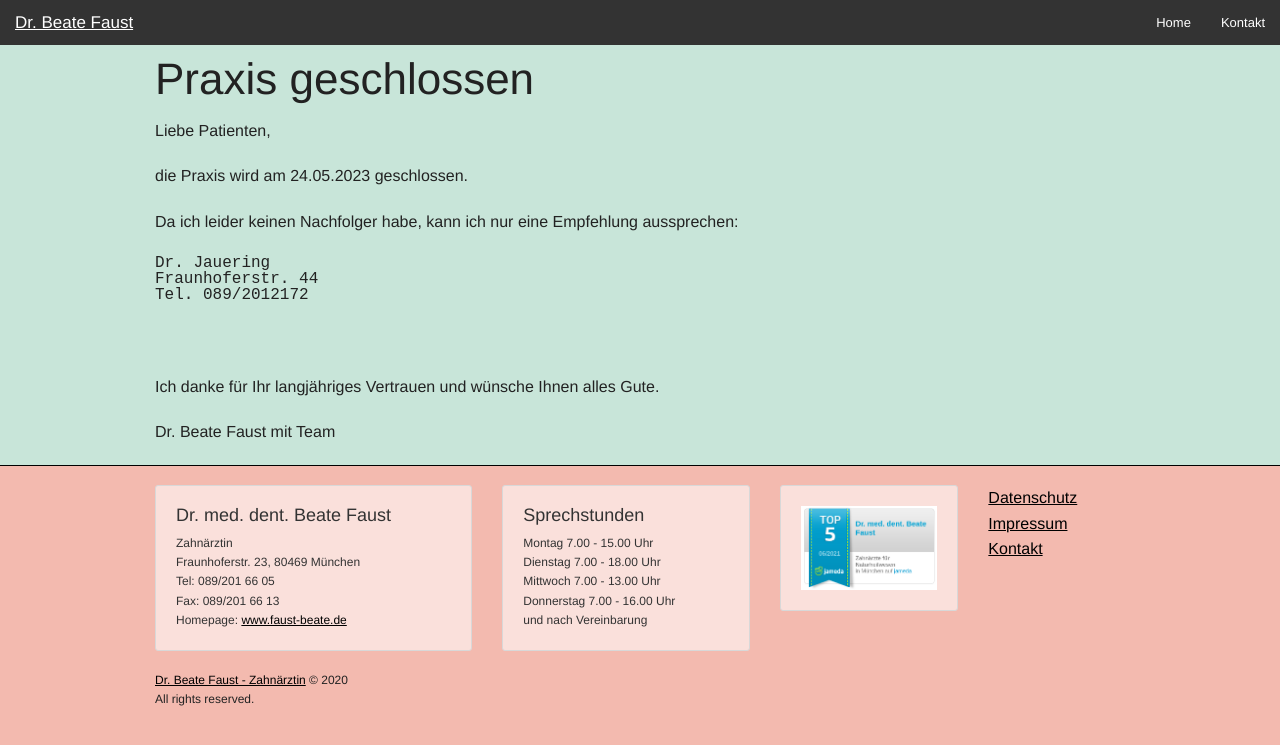
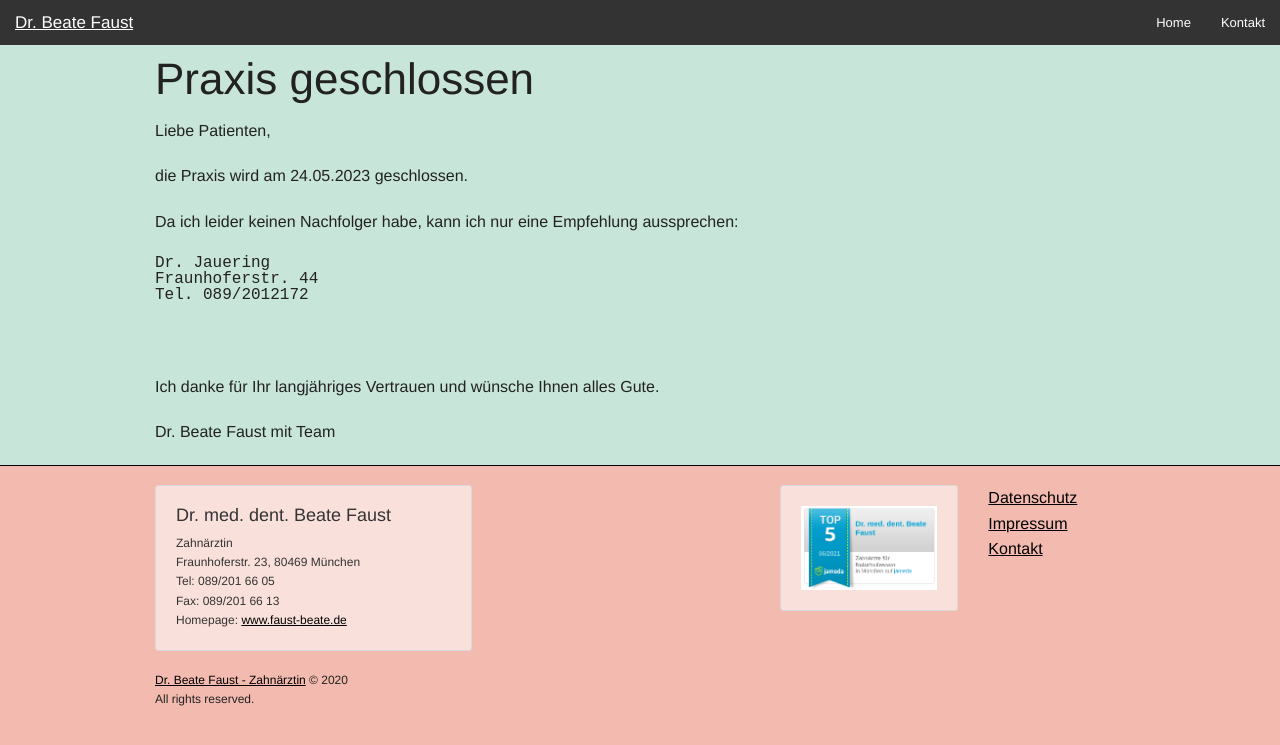
Before and after one commit to faust-beate/faust-beate.github.io, a Jekyll site: the page built from index.md, in a window 1280 px wide. Shown: the top 745 px of the page. Built offline with Jekyll 4.4.1, drawn with Linux system fonts in a browser that asks for light colours; our own code applies the rules of GitHub Pages for plain Markdown files.

Commit message:
Remove Sprechstunde

```diff
--- a/_includes/footer.html
+++ b/_includes/footer.html
@@ -16,16 +16,6 @@
           </blockquote>
         </div>
         <div class='large-4 columns'>
-          <blockquote class='panel radius'>
-            <h5>Sprechstunden</h5>
-            <p>
-              Montag        7.00 - 15.00 Uhr<br />
-              Dienstag      7.00 - 18.00 Uhr<br />
-              Mittwoch      7.00 - 13.00 Uhr<br />
-              Donnerstag    7.00 - 16.00 Uhr <br />
-              und nach Vereinbarung
-            </p>
-          </blockquote>
         </div>
         <div class='large-3 columns'>
           <blockquote class='panel radius'>
```
